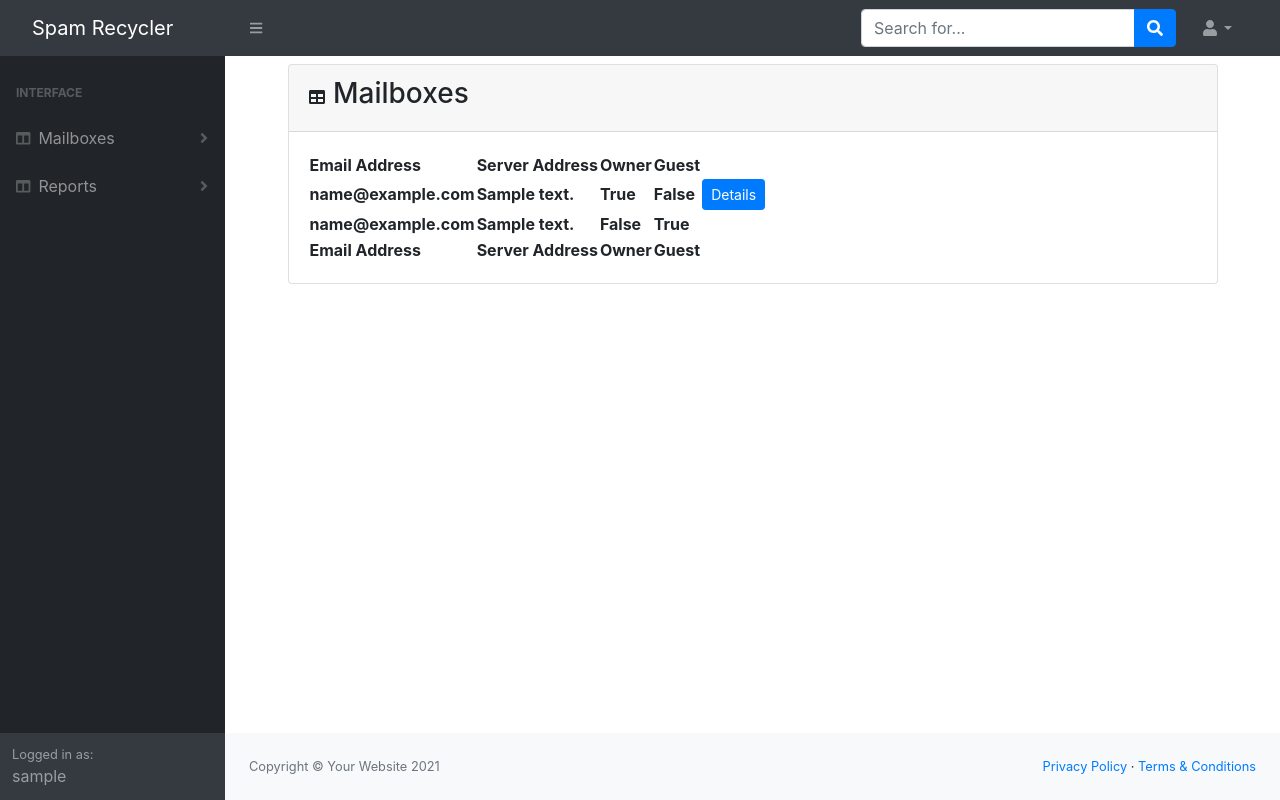
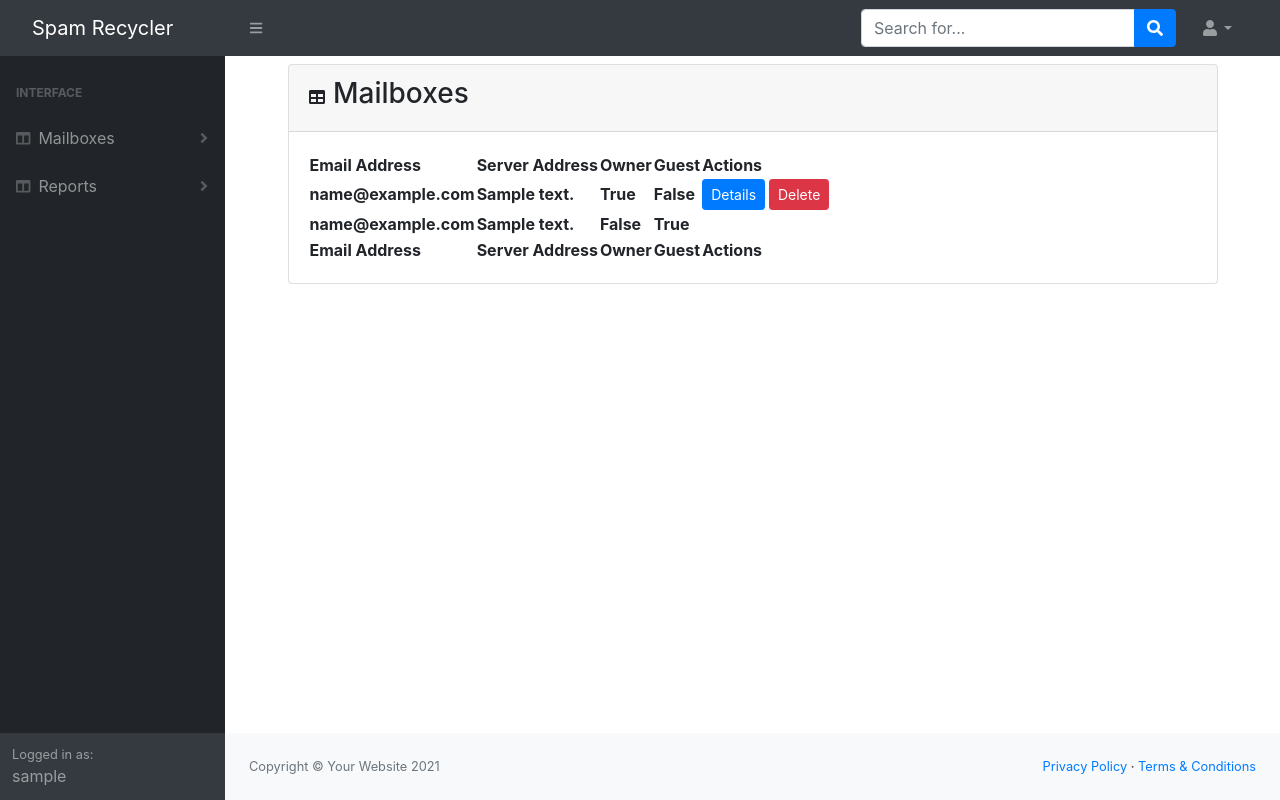
Before and after one commit to KubaTaba1uga/django_spam_recycler, a Django app: page /mailbox/list in a window 1280 px wide. Run offline with Django 3.2, Linux system fonts and the light colour scheme; a user stored in the database is signed in; tables that the repository leaves empty hold one stand-in row (values such as "Sample post"); lists and menus that the app fills with data are empty; some libraries are stand-ins or nearby versions.

Commit message:
add mailbox delete

```diff
--- a/mailboxes/mixins.py
+++ b/mailboxes/mixins.py
@@ -41,6 +41,8 @@
 class AddMailboxOwnerMixin(FormMixin):
 
         def get_form_kwargs(self):
+            """ Add logged in user as initial `owner` value
+            """
             kwargs = super().get_form_kwargs()
             kwargs['initial']['owner'] = self.request.user
             return kwargs
--- a/mailboxes/urls.py
+++ b/mailboxes/urls.py
@@ -1,6 +1,6 @@
 from django.urls import path
 
-from .views import MailboxListView, MailboxCreateView, MailboxDetailsView
+from .views import MailboxListView, MailboxCreateView, MailboxDetailsView, MailboxDeleteView
 
 urlpatterns = [
     path('list', MailboxListView.as_view(), name='mailbox_list_url'),
@@ -9,4 +9,9 @@
         '<int:pk>/detail',
         MailboxDetailsView.as_view(),
      name='mailbox_details_url'),
+         path(
+        '<int:pk>/delete',
+        MailboxDeleteView.as_view(),
+     name='mailbox_delete_url'),
+
 ]
--- a/mailboxes/views.py
+++ b/mailboxes/views.py
@@ -1,4 +1,5 @@
 from django.views import generic
+from django.urls import reverse_lazy
 from .models import MailboxModel
 from .mixins import (
     ShowMailboxGuestMixin,
@@ -29,3 +30,10 @@
     template_name = 'mailboxes/mailbox_details_template.html'
     model = MailboxModel
     context_object_name = 'mailbox'
+
+
+class MailboxDeleteView(generic.DeleteView):
+    template_name = 'mailboxes/mailbox_delete_template.html'
+    model = MailboxModel
+    context_object_name = 'mailbox'
+    success_url = reverse_lazy('mailboxes:mailbox_list_url')
--- a/templates/mailboxes/mailbox_list_template.html
+++ b/templates/mailboxes/mailbox_list_template.html
@@ -17,7 +17,7 @@
                     <th>Server Address</th>
                     <th>Owner</th>
                     <th>Guest</th>
-                    <th></th>
+                    <th>Actions</th>
                 </tr>
             </thead>
             <tfoot>
@@ -26,7 +26,7 @@
                     <th>Server Address</th>
                     <th>Owner</th>
                     <th>Guest</th>
-                    <th></th>
+                    <th>Actions</th>
                 </tr>
             </tfoot>
             <tbody>
@@ -38,6 +38,7 @@
                         <th>False</th>
                         <th>
                             <a href="{% url 'mailbox:mailbox_details_url' mailbox.pk %}" class="btn btn-primary btn-sm">Details</a>
+                            <a href="{% url 'mailbox:mailbox_delete_url' mailbox.pk %}" class="btn btn-danger btn-sm">Delete</a>
                         </th>
                     </tr>
                 {% endfor %}
```
Also changed, not shown: shared_code/imap_sync.py (+3 -4 lines), templates/mailboxes/mailbox_delete_template.html (added, +11 -0 lines).
